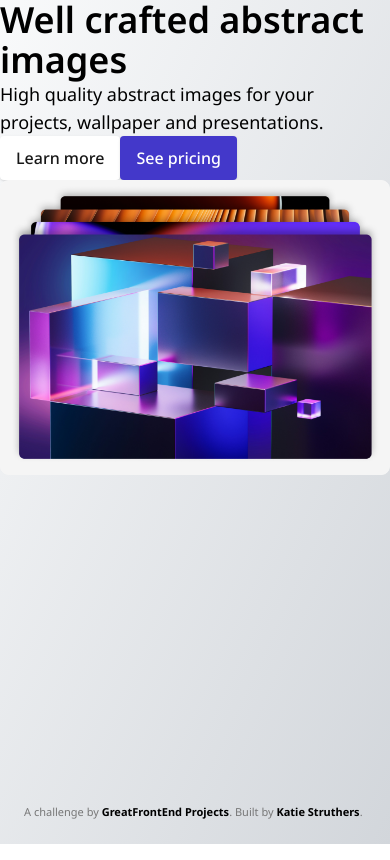
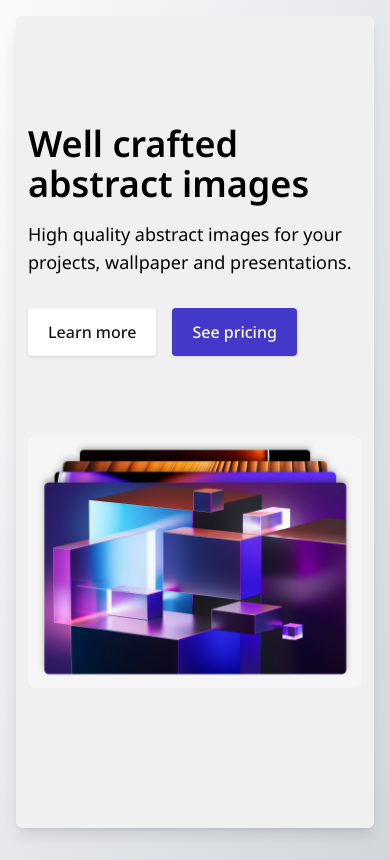
Before and after one commit to katiestruthers/hero-section-simple, a React (Create React App) app: page / in a window 390 px wide. Built offline with nearby package versions, Linux system fonts and the light colour scheme.

Commit message:
mobile layout

```diff
--- a/src/App.css
+++ b/src/App.css
@@ -28,19 +28,39 @@
 .hero {
   display: flex;
   flex-direction: column;
+  align-items: center;
+  justify-content: center;
+  margin: 16px;
+  border-radius: 4px;
+  background-color: #F0F0F0;
+  height: calc(100% - 32px);
+  padding: 48px 12px;
+  gap: 48px;
 }
 
 .hero img {
   width: 319px;
+  padding: 32px 0px;
 }
 
-@media screen and (375px < width < 768px) {
+@media screen and (375px < width < 1280px) {
+  .hero {
+    border-radius: 6px;
+  }
+
   .hero img {
     width: 704px;
   }
 }
 
-@media screen and (width >= 768px) {
+@media screen and (width >= 1280px) {
+  .hero {
+    flex-direction: row;
+    border-radius: 6px;
+    gap: 32px;
+    padding: 96px;
+  }
+
   .hero img {
     width: 696px;
   }
--- a/src/App.tsx
+++ b/src/App.tsx
@@ -1,12 +1,10 @@
 import './App.css';
-import { Credits } from './components/Credits';
 import { HeroSection } from './components/HeroSection';
 
 function App() {
   return (
     <div className="App">
       <HeroSection />
-      <Credits />
     </div>
   );
 };
--- a/src/components/Credits.tsx
+++ /dev/null
@@ -1,17 +0,0 @@
-export const Credits = () => {
-  return (
-    <div className="credits" data-gfe-screenshot-exclude="true">
-      A challenge by
-      <a
-        href="https://www.greatfrontend.com/projects?ref=challenges"
-        target="_blank"
-        rel="noreferrer"
-        > GreatFrontEnd Projects</a>. Built by
-      <a
-        href="https://www.greatfrontend.com/projects/u/username"
-        target="_blank"
-        rel="noreferrer"
-        > Katie Struthers</a>.
-    </div>
-  );
-};
--- a/src/components/HeroSection.tsx
+++ b/src/components/HeroSection.tsx
@@ -5,18 +5,24 @@ import image from '../img/prism.png';
 
 export const HeroSection = () => {
   return (
-    <section className="hero flex">
-      <header>
+    <div className="h-lvh">
+      <section className="hero shadow-lg">
+        <div className="flex flex-col gap-8">
+          <header className="flex flex-col gap-4">
             <h1 className="font-semibold text-4xl md:text-5xl xl:text-6xl">Well crafted abstract images</h1>
             <div className="font-normal text-lg md:text-xl">High quality abstract images for your projects, wallpaper and presentations.</div>
+          </header>
+          <div className="flex gap-4">
             <a href="#">
-          <button className="text-neutral-900 text-base font-medium bg-white px-4 py-2.5 rounded shadow white-button" type="button">Learn more</button>
+              <button className="text-neutral-900 text-base font-medium bg-white px-5 py-3 rounded shadow white-button" type="button">Learn more</button>
             </a>
             <a href="#">
-          <button className="text-white text-base font-medium bg-indigo-700 px-4 py-2.5 rounded shadow blue-button" type="button">See pricing</button>
+              <button className="text-white text-base font-medium bg-indigo-700 px-5 py-3 rounded shadow blue-button" type="button">See pricing</button>
             </a>
-      </header>
+          </div>
+        </div>
         <img src={image} alt="Geometric shapes or prisms"></img>
       </section>
+    </div>
   );
 };
```
Lines whose indentation alone changed are shown as unchanged.
